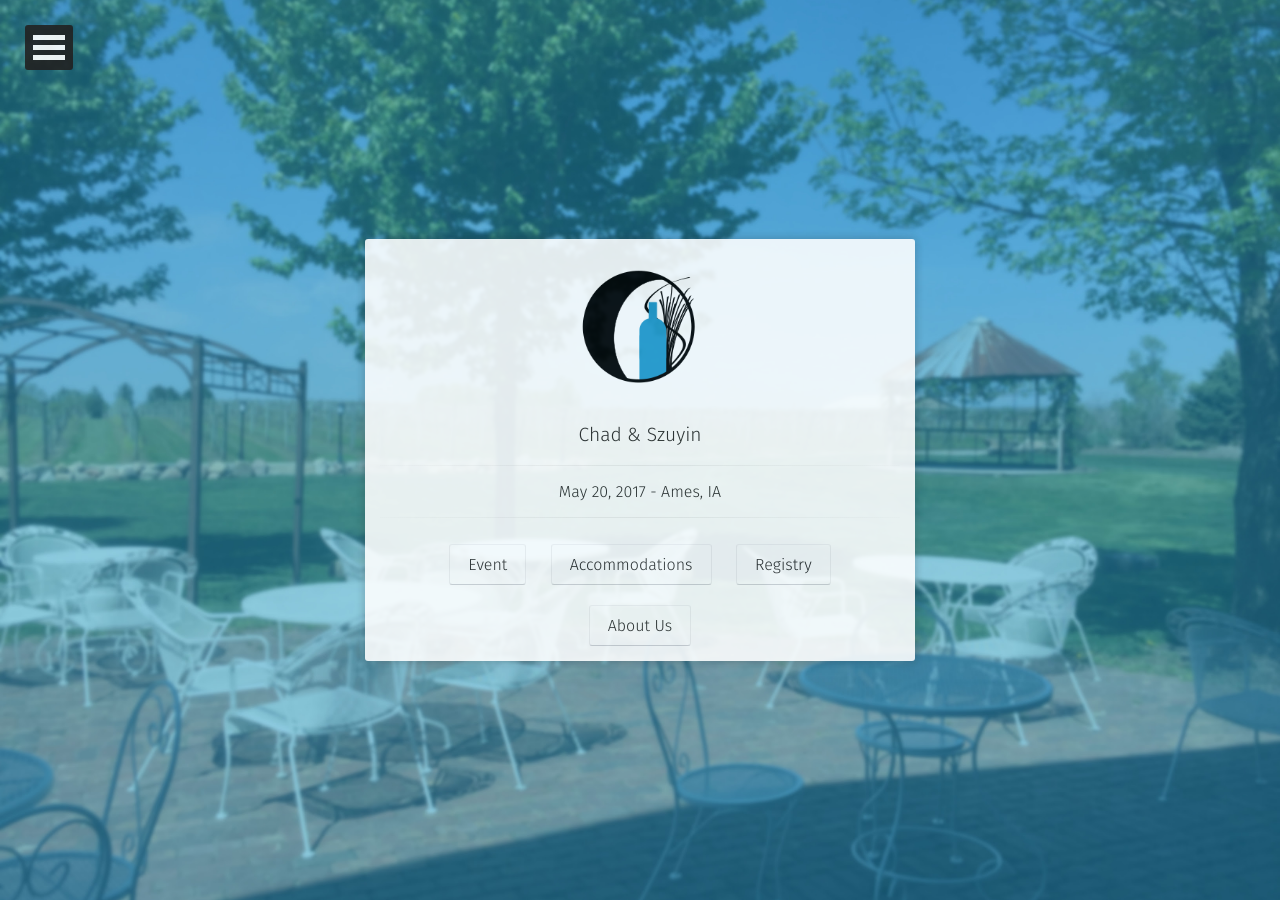
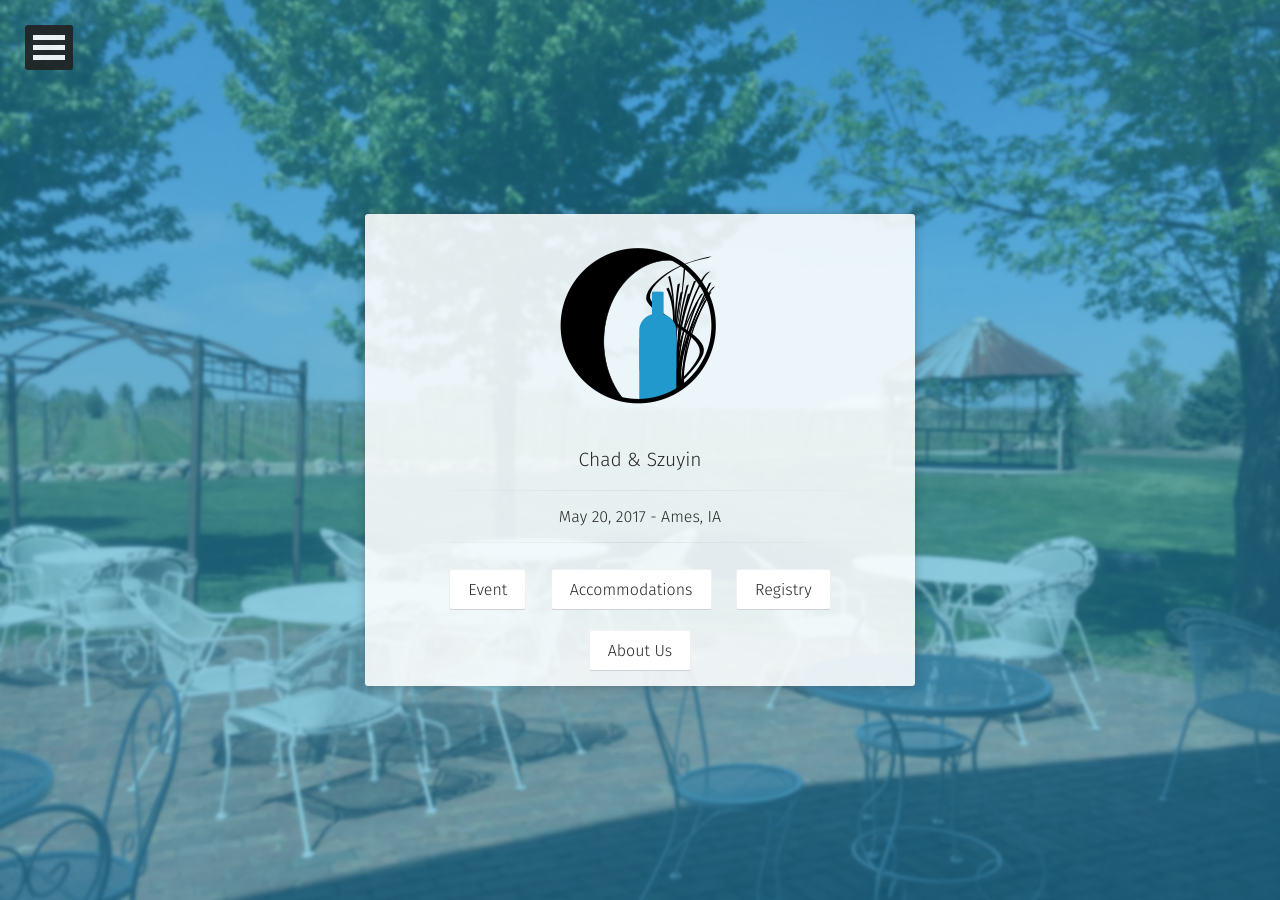
Before and after one commit to crgk/chadandszuyin.us, a Jekyll site: the page built from index.html, in a window 1280 px wide. Built offline with Jekyll 4.4.1, drawn with Linux system fonts in a browser that asks for light colours; some web fonts are replaced.

Commit message:
opacity fixups

```diff
--- a/_sass/elements.scss
+++ b/_sass/elements.scss
@@ -107,7 +107,7 @@ hr {
 // images and figures
 img {
     display: block;
-	max-width: 100%;
+    max-width: 100%;
     width: auto;
     height: auto;
     vertical-align: middle;
@@ -116,12 +116,6 @@ img {
     border: 0;
     -ms-interpolation-mode: bicubic;
     image-rendering: optimizeQuality;
-}
-.img-circle {
-	border-radius: 50%;
-	border: 3px solid $white;
-	height: 150px;
-	width: 150px;
 }
 .author-photo {
     background-color: $white;
--- a/_sass/site.scss
+++ b/_sass/site.scss
@@ -75,9 +75,8 @@ body {
 	padding-right: 15px;
 	padding-left: 15px;
 	@include center-block();
-	background-color: $white;
+    background: rgba(256, 256, 256, 0.88);
 	color: $color_shark;
-    opacity: 0.88;
 	z-index: 1;
 	border-radius: 3px;
 	box-shadow: 0 0 10px 0 rgba($color_shark,0.3);
@@ -105,24 +104,7 @@ body {
 	width: 75%;
 	max-width: 850px;
 	margin: 4rem auto;
-	background: $white;
-	color: $color_tuatara;
-    opacity: 0.88;
-	padding: 2em;
-	border-radius: 3px;
-	box-shadow: 0 0 10px 0 rgba($color_shark,0.3);
-	@include transition(.5s);
-	@media #{$small} {
-		width: 90%;
-		padding: 2em 0;
-	    box-shadow: none;
-	}
-}
-#disqus_thread {
-	width: 75%;
-	max-width: 850px;
-	margin: -3rem auto 4rem;
-	background: $white;
+	background: rgba(256, 256, 256, 0.88);
 	color: $color_tuatara;
 	padding: 2em;
 	border-radius: 3px;
@@ -134,6 +116,7 @@ body {
 	    box-shadow: none;
 	}
 }
+
 // entry meta
 .entry-meta {
 	@include font-rem(12);
```
Also changed, not shown: assets/img/logo-360x360.svg, 1 other file.
